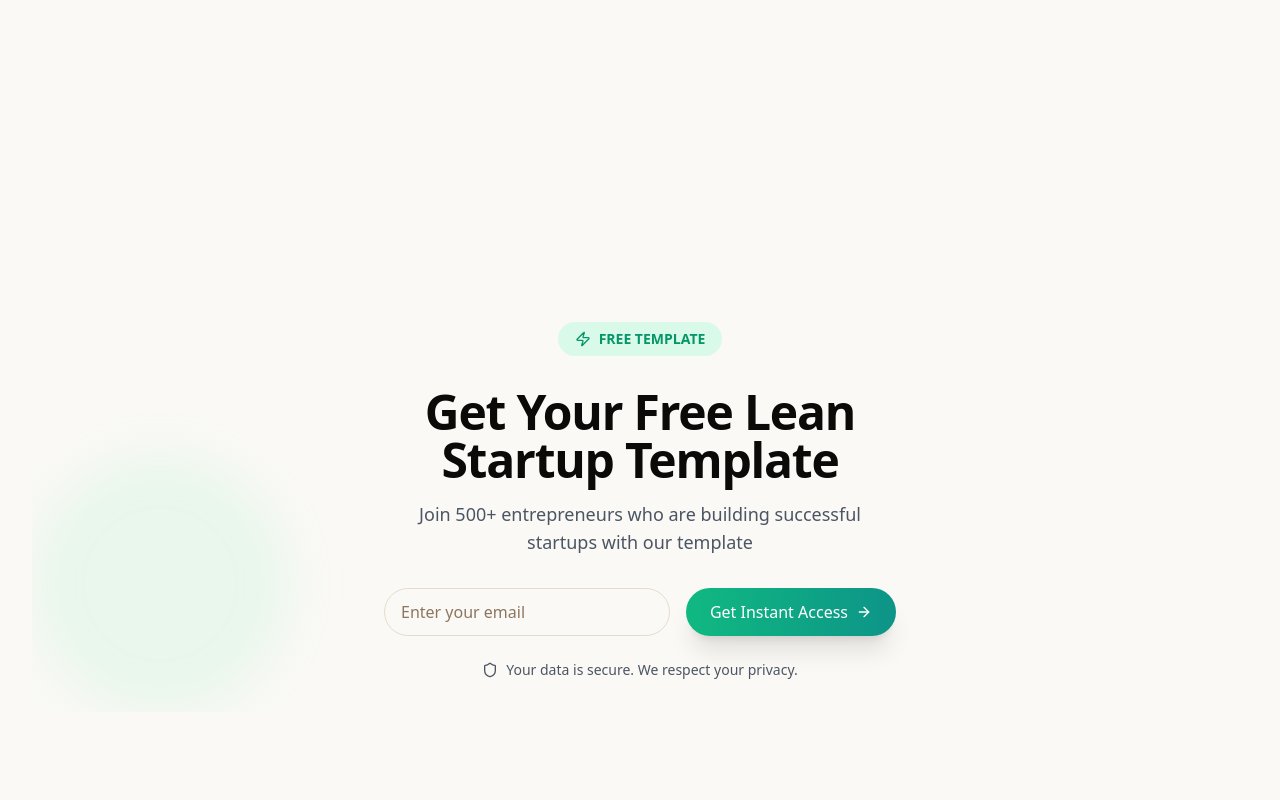
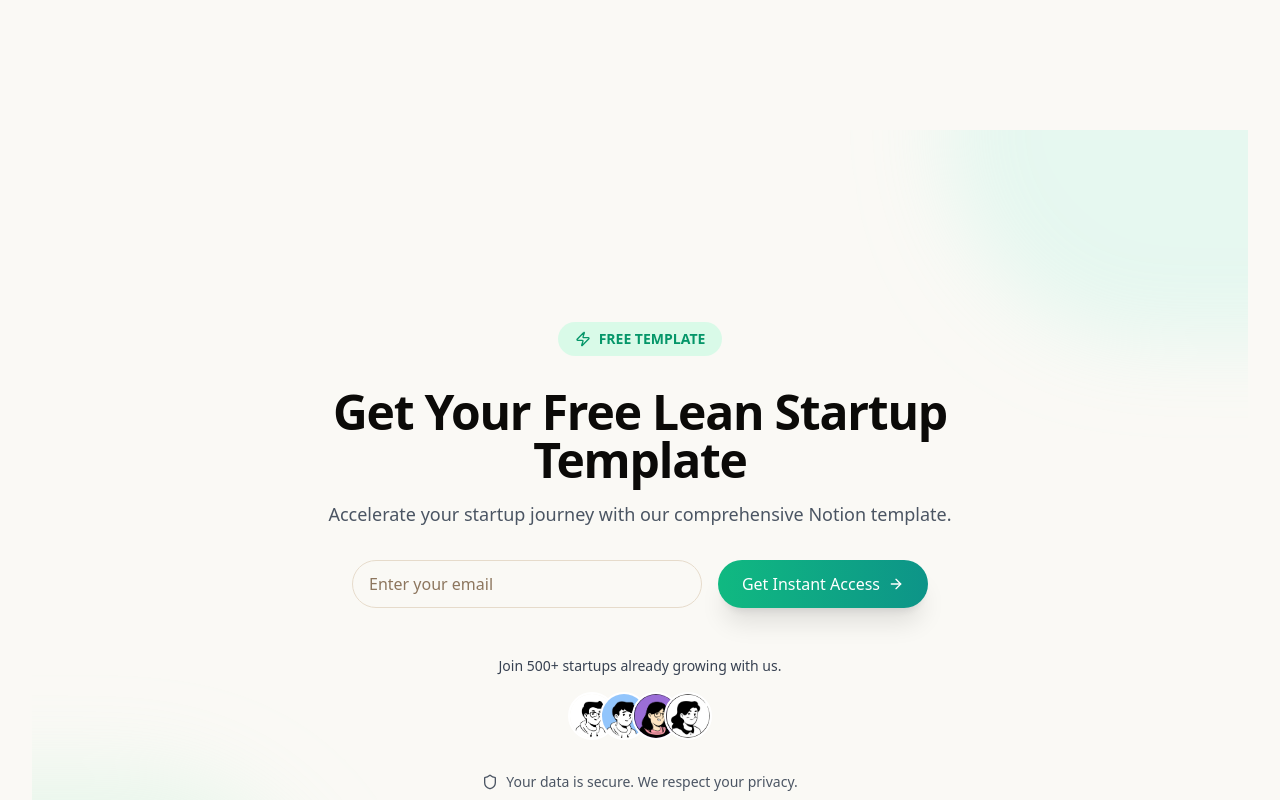
Before and after one commit to prime7/toptechschool-web, a Next.js app: page /startup in a window 1280 px wide. Shown: the part 2240-3040 px from the top of the page. Built offline with nearby package versions, Linux system fonts and the light colour scheme; no server answers.

Commit message:
feat: Improve newsletter section with social proof
This commit improves the newsletter section by adding user avatars to provide social proof. It also adds more animations and improves the overall design of the section.

```diff
--- a/src/app/(marketing)/startup/email-capture.tsx
+++ b/src/app/(marketing)/startup/email-capture.tsx
@@ -4,7 +4,6 @@ import { useState } from "react";
 import { Button } from "@/components/ui/button";
 import { Input } from "@/components/ui/input";
 import {
-  Card,
   CardContent,
   CardDescription,
   CardHeader,
@@ -16,6 +15,14 @@ import axios from "axios";
 import { Section } from "@/components/common/Section";
 import { Badge } from "@/components/ui/badge";
 import { motion } from "framer-motion";
+import Image from "next/image";
+
+const userImages = [
+  "/images/startup/user1.png",
+  "/images/startup/user2.png",
+  "/images/startup/user3.png",
+  "/images/startup/user4.png",
+];
 
 export function EmailCapture() {
   const [email, setEmail] = useState("");
@@ -45,16 +52,23 @@ export function EmailCapture() {
 
         // Format error message for better debugging
         const errorData = error.response?.data;
-        const errorMessage = errorData?.error?.message || errorData?.error || "Unknown error";
-        const errorCode = errorData?.error?.code ? `[${errorData.error.code}]` : "";
-        const errorDetails = errorData?.error?.details ? JSON.stringify(errorData.error.details) : "";
+        const errorMessage =
+          errorData?.error?.message || errorData?.error || "Unknown error";
+        const errorCode = errorData?.error?.code
+          ? `[${errorData.error.code}]`
+          : "";
+        const errorDetails = errorData?.error?.details
+          ? JSON.stringify(errorData.error.details)
+          : "";
 
         const formattedError = [
           errorMessage,
           errorCode,
           errorDetails,
-          `Environment: ${process.env.NODE_ENV || 'unknown'}`
-        ].filter(Boolean).join(" ");
+          `Environment: ${process.env.NODE_ENV || "unknown"}`,
+        ]
+          .filter(Boolean)
+          .join(" ");
 
         toast({
           title: errorData?.message || "Request failed",
@@ -68,13 +82,16 @@ export function EmailCapture() {
   };
 
   return (
-    <Section id="email-capture">
-      <Card className="relative flex items-center justify-center overflow-hidden bg-transparent shadow-none rounded-2xl border-none">
+    <Section
+      id="email-capture"
+      className="relative flex items-center justify-center overflow-hidden"
+    >
       <div className="absolute inset-0 pointer-events-none">
-          <div className="absolute -bottom-0 -left-0 w-64 h-64 bg-emerald-200 opacity-20 rounded-full mix-blend-multiply filter blur-xl animate-blob" />
+        <div className="absolute -bottom-1/4 -left-1/4 w-1/2 h-1/2 bg-emerald-200 opacity-20 rounded-full mix-blend-multiply filter blur-2xl animate-blob" />
+        <div className="absolute -top-1/4 -right-1/4 w-1/2 h-1/2 bg-teal-200 opacity-20 rounded-full mix-blend-multiply filter blur-2xl animate-blob animation-delay-2000" />
       </div>
 
-        <div className="relative z-10 max-w-xl mx-auto p-8 text-center">
+      <div className="relative z-10 max-w-4xl mx-auto p-8 text-center">
         <motion.div
           initial={{ opacity: 0, y: 20 }}
           animate={{ opacity: 1, y: 0 }}
@@ -90,7 +107,8 @@ export function EmailCapture() {
               Get Your Free Lean Startup Template
             </CardTitle>
             <CardDescription className="text-lg text-gray-600 dark:text-muted-foreground max-w-2xl mx-auto">
-                Join 500+ entrepreneurs who are building successful startups with our template
+              Accelerate your startup journey with our comprehensive Notion
+              template.
             </CardDescription>
           </CardHeader>
 
@@ -157,11 +175,46 @@ export function EmailCapture() {
               </motion.div>
             )}
 
+            <motion.div
+              initial={{ opacity: 0, y: 20 }}
+              animate={{ opacity: 1, y: 0 }}
+              transition={{ duration: 0.5, delay: 0.6 }}
+              className="mt-12"
+            >
+              <p className="text-sm font-medium text-gray-700 dark:text-muted-foreground mb-4">
+                Join 500+ startups already growing with us.
+              </p>
+              <div className="flex justify-center -space-x-4">
+                {userImages.map((src, index) => (
+                  <motion.div
+                    key={src}
+                    initial={{ opacity: 0, scale: 0.5 }}
+                    animate={{ opacity: 1, scale: 1 }}
+                    transition={{
+                      duration: 0.5,
+                      delay: 0.8 + index * 0.1,
+                      type: "spring",
+                      stiffness: 120,
+                    }}
+                    className="w-12 h-12 rounded-full border-2 border-white dark:border-gray-800 overflow-hidden"
+                  >
+                    <Image
+                      src={src}
+                      alt={`User ${index + 1}`}
+                      width={48}
+                      height={48}
+                      className="object-cover"
+                    />
+                  </motion.div>
+                ))}
+              </div>
+            </motion.div>
+
             <motion.p
               initial={{ opacity: 0 }}
               animate={{ opacity: 1 }}
               transition={{ duration: 0.5, delay: 0.4 }}
-                className="text-center text-sm text-gray-600 dark:text-muted-foreground flex items-center justify-center gap-2 mt-6"
+              className="text-center text-sm text-gray-600 dark:text-muted-foreground flex items-center justify-center gap-2 mt-8"
             >
               <Shield className="h-4 w-4" />
               Your data is secure. We respect your privacy.
@@ -169,7 +222,6 @@ export function EmailCapture() {
           </CardContent>
         </motion.div>
       </div>
-      </Card>
     </Section>
   );
 }
```
Also changed, not shown: 2 other files (tests, documents, lock files or other folders). Lines whose indentation alone changed are shown as unchanged.
